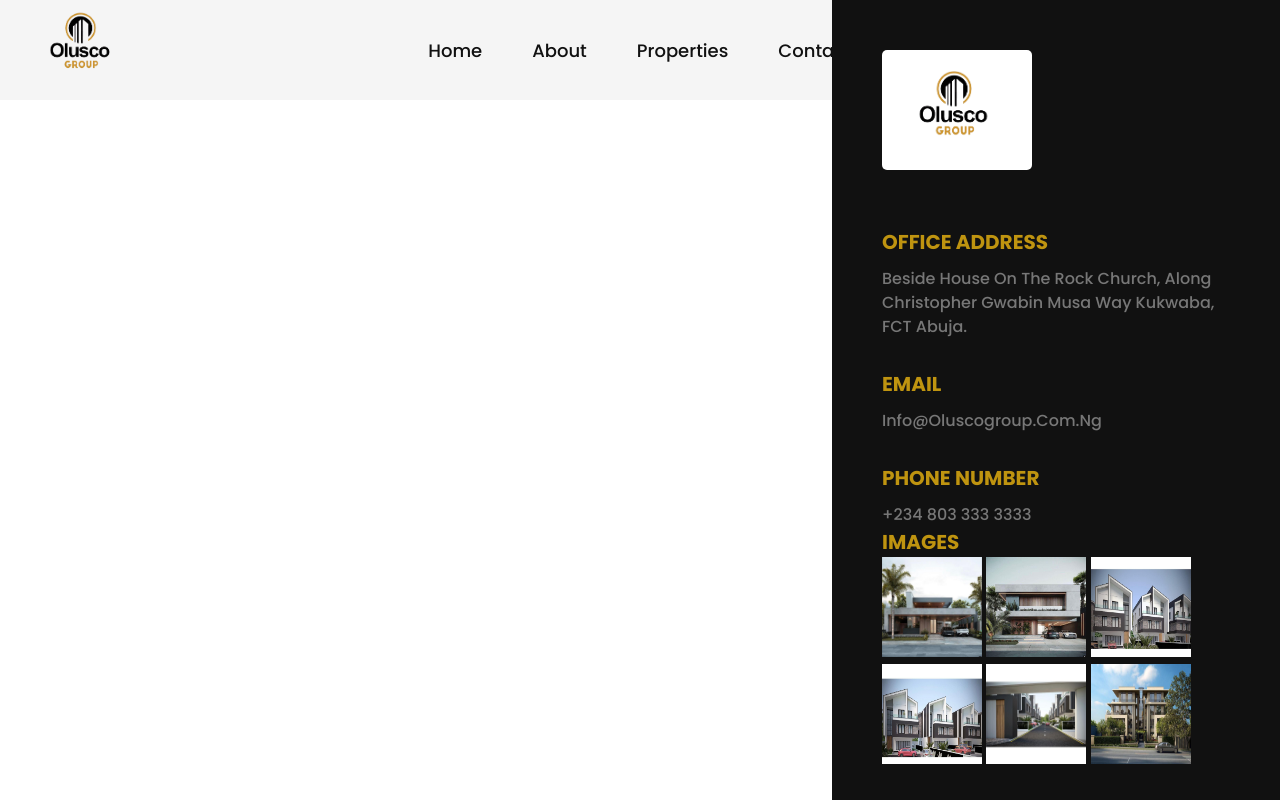
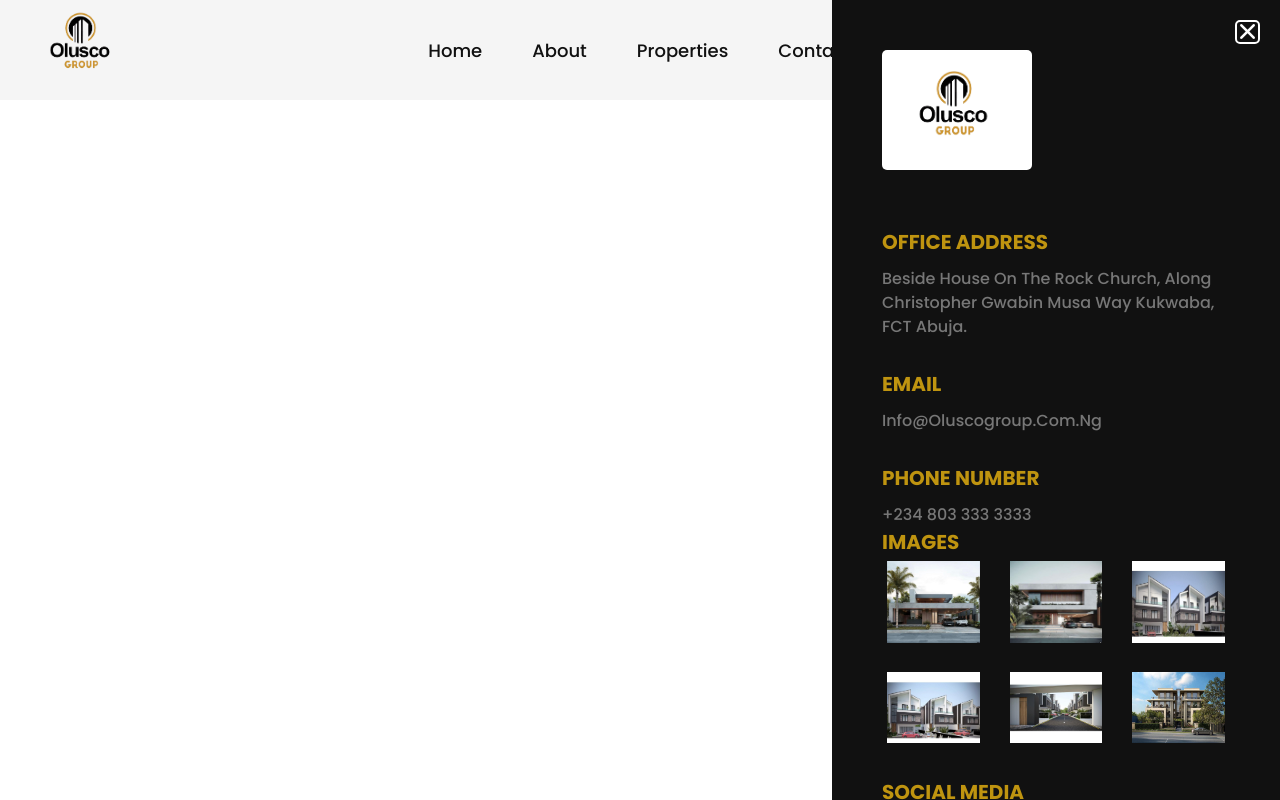
Before and after one commit to KingT-dev/oluscogroup, a plain HTML site: page index.html in a window 1280 px wide. Drawn offline with nearby package versions, Linux system fonts and the light colour scheme.

Commit message:
new styles

```diff
--- a/index.html
+++ b/index.html
@@ -47,6 +47,7 @@
 
         <!-- Sidebar -->
         <div class="sidebar">
+            <i class="fa-solid fa-xmark" id="close-btn"></i>
              <div class="sidebar-logo">
                 <a href="#">
                     <img src="images/png logo.png" alt="Olusco Group">
@@ -68,7 +69,7 @@
             </ul>
             <div class="sdiebar-wrap">
                 <h4>Images</h4>
-                <div class="sidebar-grip">
+                <div class="sidebar-grid">
                     <img src="images/1.jpg" alt="" width="100px" height="100px">
                     <img src="images/2.jpg" alt="" width="100px" height="100px">
                     <img src="images/3.jpg" alt="" width="100px" height="100px">
@@ -81,9 +82,10 @@
                 <h4>Social Media</h4>
                 <div class="icons">
                     <a href="#"><i class="fa-brands fa-facebook"></i></a>
-                    <a href="#"><i class="fa-brands fa-twitter"></i></a>
+                    <a href="#"><i class="fa-brands fa-x-twitter"></i></a>
                     <a href="#"><i class="fa-brands fa-instagram"></i></a>
                     <a href="#"><i class="fa-brands fa-linkedin"></i></a>
+                    <a href="#"><i class="fa-brands fa-whatsapp"></i></a>
                 </div>
             </div>
          </div>
--- a/style.css
+++ b/style.css
@@ -114,6 +114,7 @@ nav{
   font-size: 20px;
   font-weight: 500;
 }
+
 .nav-right ul li {
   color: var(--black);
   font-size: 20px;
@@ -146,6 +147,17 @@ nav{
   align-items: flex-start;
   flex-direction: column;
   padding: 50px;
+}
+
+#close-btn{
+  position: absolute;
+  top: 20px;
+  right: 20px;
+  font-size: 20px;
+  border: 2px solid var(--text-color);
+  border-radius: 5px;
+  color: var(--text-color);
+  cursor: pointer;
 }
 
 .sidebar-logo{
@@ -193,11 +205,34 @@ nav{
   font-weight: 500;
   line-height: 1.5rem;
 }
+
 .sidebar div h4{
   font-size: 20px;
   color: var(--primary-color);
   text-transform: uppercase;
 }
+
+.sidebar-wrapper{
+  width: 100%;
+  display: flex;
+  align-items: start;
+  flex-direction: column;
+  padding-top: 30px;
+}
+
+.sidebar-grid{
+  display: grid;
+  grid-template-columns: repeat(3, 1fr);
+  place-items: center;
+  place-content: center;
+  gap: 20px;
+}
+
+.sidebar-grid img{
+  width: 90%;
+  height: 90%;
+}
+
 .sidebar .social-icons{
   display: flex;
   justify-content: flex-start;
@@ -207,20 +242,24 @@ nav{
   margin-top: 30px;
   margin-bottom: 30px;
 }
+
 .sidebar .social-icons .icons{
   display: flex;
   gap: 20px;
 }
+
 .sidebar .social-icons h4{
   font-size: 20px;
   color: var(--primary-color);
   text-transform: uppercase;
 }
+
 .sidebar .social-icons a{
   color: var(--text-color);
   font-size: 1rem;
   transition: var(--transition-slow);
 }
+
 .sidebar .social-icons a:hover{
   color: var(--primary-color);
 }
```
